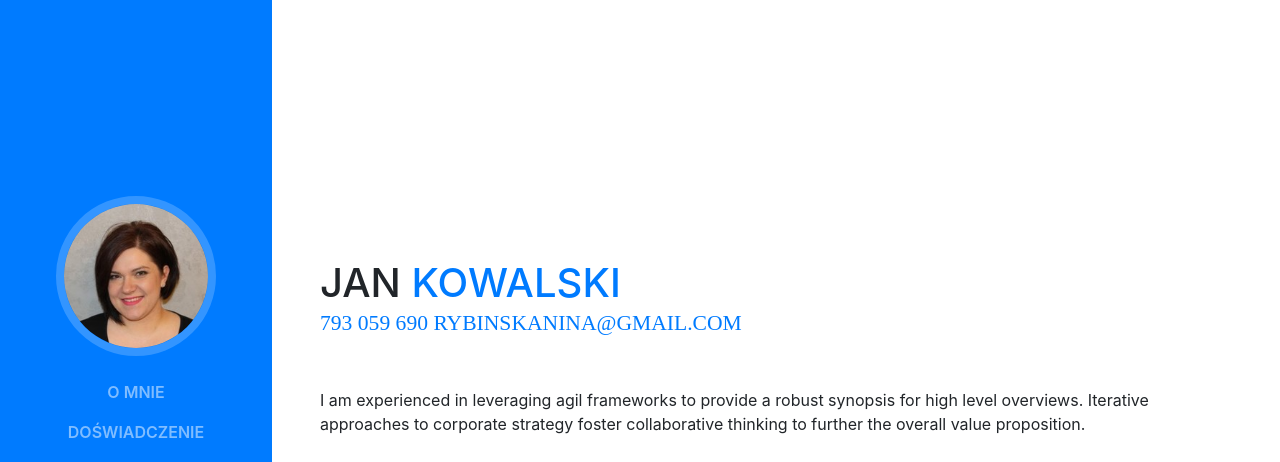
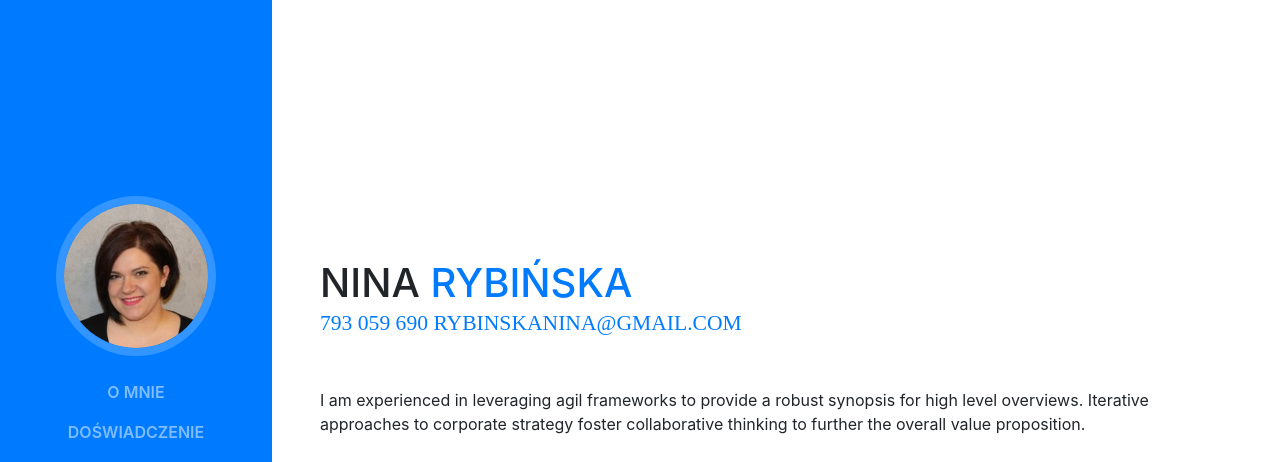
Before and after one commit to Ninaryba/nina_rybinska, a website with bundled scripts: page index.html in a window 1280 px wide. Shown: the top 462 px of the page. Built offline with nearby package versions, Linux system fonts and the light colour scheme; a web font is replaced by a local one.

Commit message:
Update index.html

```diff
--- a/index.html
+++ b/index.html
@@ -71,8 +71,8 @@
 
       <section class="resume-section p-3 p-lg-5 d-flex d-column" id="about">
         <div class="my-auto">
-          <h1 class="mb-0">Jan
-            <span class="text-primary">Kowalski</span>
+          <h1 class="mb-0">Nina
+            <span class="text-primary">Rybińska</span>
           </h1>
           <div class="subheading mb-5">
             <a href="tel:793 059 690">793 059 690</a>
```
